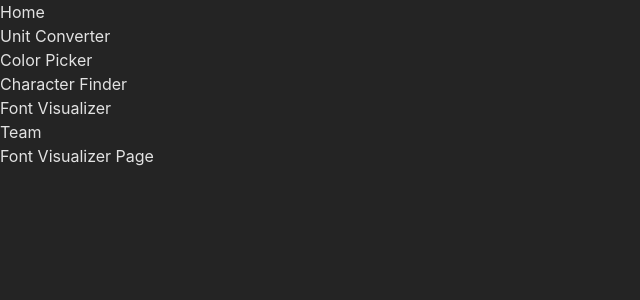
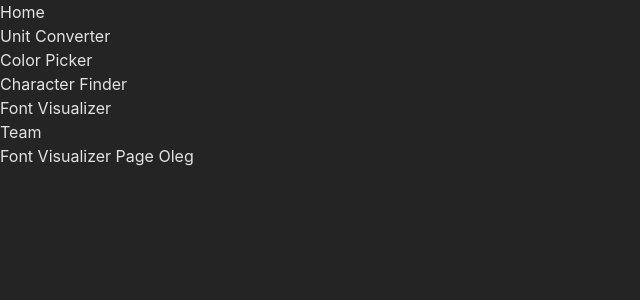
Before and after one commit to chingu-voyages/devex.tools, a React (Vite) app in the folder fetools-app/: page /font-visualizer in a window 1280 px wide. Shown: the top 300 px of the page, without its empty margins (0-640 px from the left). Built offline with nearby package versions, Linux system fonts and the light colour scheme.

Commit message:
Update FontVisualizer.jsx

```diff
--- a/fetools-app/src/pages/FontVisualizer.jsx
+++ b/fetools-app/src/pages/FontVisualizer.jsx
@@ -3,7 +3,7 @@ import '../index.css';
 function FontVisualizer() {
     return (
       <div>
-        <p className="font-mono text-6xl">Font Visualizer Page</p>
+        <p className="font-mono text-6xl">Font Visualizer Page Oleg</p>
       </div>
     )
 }
```
